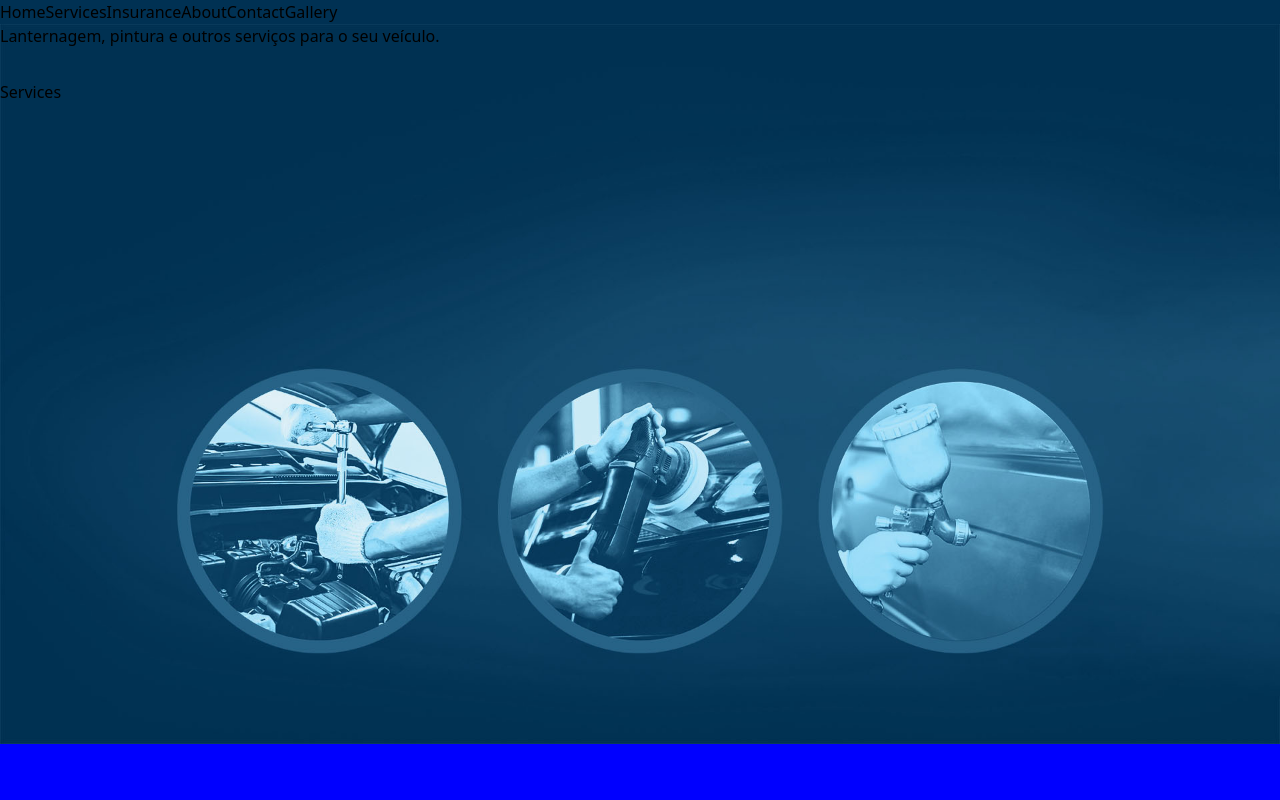
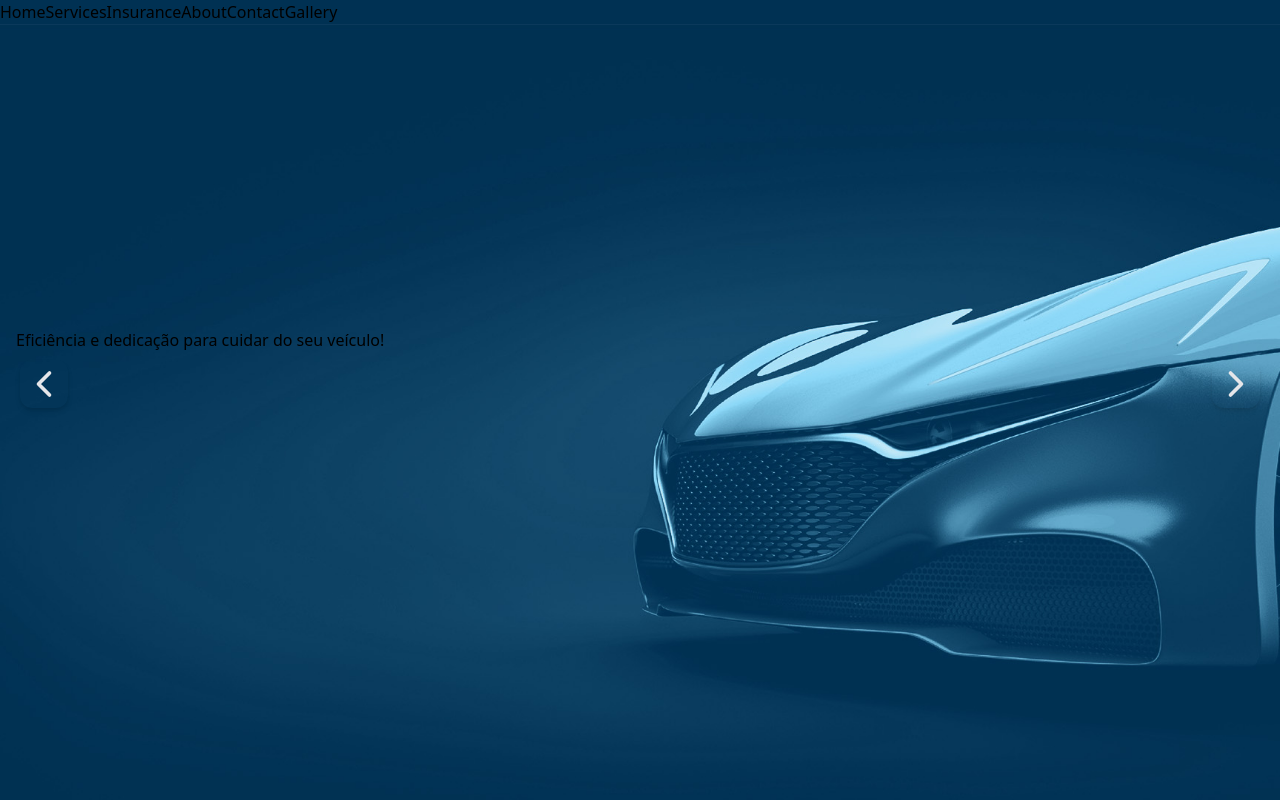
Before and after one commit to andreiafsouza/eldoauto, a React (Vite) app: page / in a window 1280 px wide. Shown: the top 800 px of the page. Built offline with nearby package versions, Linux system fonts and the light colour scheme.

Commit message:
style: add style to carousel

```diff
--- a/package.json
+++ b/package.json
@@ -10,6 +10,7 @@
     "preview": "vite preview"
   },
   "dependencies": {
+    "lucide-react": "^0.265.0",
     "react": "^18.2.0",
     "react-dom": "^18.2.0"
   },
--- a/src/App.tsx
+++ b/src/App.tsx
@@ -21,10 +21,7 @@
       <main>
         <Home />
 
-        <section
-          style={{ height: "100vh", width: "100%", background: "blue" }}
-          id="services"
-        >
+        <section className="h-screen w-full bg-blue" id="services">
           {/* Services content */}
         </section>
 
--- a/src/components/Carousel.tsx
+++ b/src/components/Carousel.tsx
@@ -1,6 +1,7 @@
 import { useState, useEffect } from "react";
 import firstBanner from "../assets/banner-04.jpg";
 import secondBanner from "../assets/banner-05.jpg";
+import { ChevronLeft, ChevronRight } from "lucide-react";
 
 interface Slide {
   id: number;
@@ -13,12 +14,12 @@
     {
       id: 999,
       url: firstBanner,
-      alt: "primeiro banner",
+      alt: "imagem da parte frontal de um carro esportivo em um fundo azul",
     },
     {
       id: 998,
       url: secondBanner,
-      alt: "segundo banner",
+      alt: "Três recortes de imagens de serviços sendo aplicados á um veículo: na primeira a manutenção do motor, na segunda o polimento do capô, e na terceira a píntura da lateral",
     },
   ];
 
@@ -40,36 +41,37 @@
   };
 
   /* slider autoplay */
-  useEffect(() => {
+  /*   useEffect(() => {
     const interval = setInterval(() => {
       nextSlide();
     }, 6000);
     return () => clearInterval(interval);
-  }, [current]);
+  }, [current]); */
 
   return (
     <div className="relative w-full h-full">
-      <div className="absolute top-[42%] w-full flex">
+      <div className="absolute top-[38%] sm:top-[42%] w-full flex z-50">
         <div
-          className="text-6xl absolute ml-5 flex items-center justify-center w-12 h-12 bg-transparent rounded-xl text-gray cursor-pointer select-none shadow-shadow"
+          className="absolute ml-5 flex items-center justify-center w-12 h-12 bg-transparent rounded-xl text-gray cursor-pointer select-none shadow-md"
           onClick={previousSlide}
         >
-          {"<"}
+          <ChevronLeft size={44} />
         </div>
         <div
-          className="text-6xl absolute right-0 mr-5 flex items-center justify-center w-12 h-12 bg-transparent rounded-xl text-gray cursor-pointer select-none shadow-md"
+          className="absolute right-0 mr-5 flex items-center justify-center w-12 h-12 bg-transparent rounded-xl text-gray cursor-pointer select-none shadow-md"
           onClick={nextSlide}
         >
-          {">"}
+          <ChevronRight size={44} />
         </div>
       </div>
-      <div className="absolute w-[100%] h-[100%]">
+      <div className="absolute w-full h-full">
         {SliderData.map((slide, index) => (
           <div key={index}>
             <div
+              data-index={index === current && index === 0}
               className={
                 index === current && index === 0
-                  ? "absolute w-full h-full top-0 left-1/2 transform -translate-x-1/2 max-w-[84rem] z-20"
+                  ? "flex justify-center md:block absolute w-full h-full top-0 left-1/2 -translate-x-1/2 max-w-[84rem] z-20"
                   : "hidden"
               }
             >
@@ -80,12 +82,12 @@
             <div
               className={
                 index === current && index === 1
-                  ? "absolute top-0 left-1/2 transform -translate-x-1/2 max-w-[84rem] w-full h-full z-50 flex justify-center"
+                  ? "absolute top-0 left-1/2 transform -translate-x-1/2 max-w-[84rem] w-full h-full z-40 flex justify-center"
                   : "hidden"
               }
             >
-              <div className="absolute top-[20%] w-full flex flex-col justify-center gap-8 transition-all duration-0 ease-in-out">
-                <h1>
+              <div className="px-4 absolute h-[30%] min-h-fit md:h-auto top-[20%] w-full flex flex-col justify-center gap-8 transition-all duration-0 ease-in-out">
+                <h1 className="text-2xl md:text-4xl lg:text-5xl text-center drop-shadow-[4px_4px_5px_rgba(0,0,0,0.5)] text-[#8bd8f8b3]">
                   Lanternagem, pintura e outros serviços para o seu veículo.
                 </h1>
                 <a href="#" data-nav="services">
@@ -94,11 +96,17 @@
               </div>
             </div>
             <div
-              className={index === current ? "slide active" : "slide"}
+              className={`absolute w-full h-full transition-all duration-300 ease-in-out ${
+                index === current ? "opacity-100" : "opacity-0"
+              }`}
               key={slide.id}
             >
               {index === current && (
-                <img src={slide.url} alt={slide.alt} className="image" />
+                <img
+                  src={slide.url}
+                  alt={slide.alt}
+                  className=" absolute w-full h-full object-cover"
+                />
               )}
             </div>
           </div>
--- a/src/components/Home.tsx
+++ b/src/components/Home.tsx
@@ -2,7 +2,10 @@
 
 const Home = () => {
   return (
-    <section id="home">
+    <section
+      className="h-screen w-full bg-blue flex items-center justify-center relative z-10"
+      id="home"
+    >
       <Carousel />
     </section>
   );
```
Also changed, not shown: 1 other file (tests, documents, lock files or other folders).
